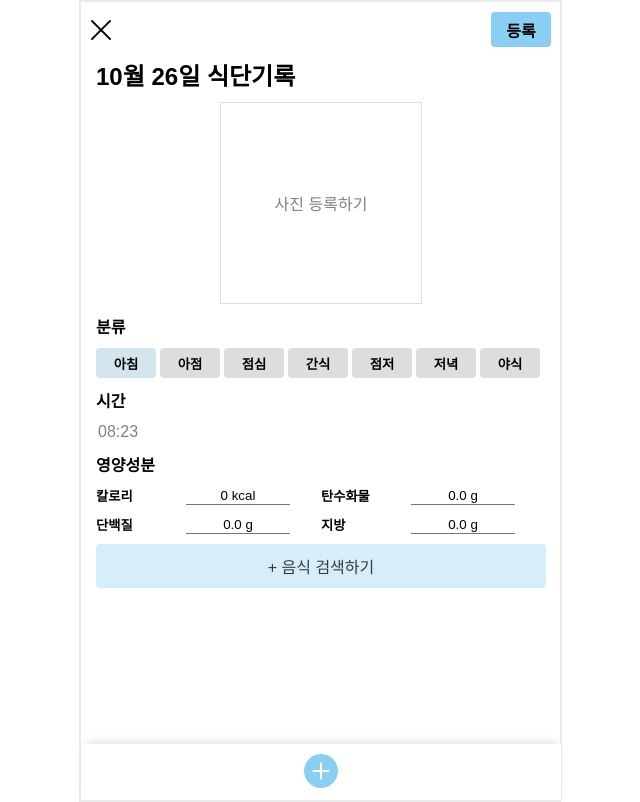
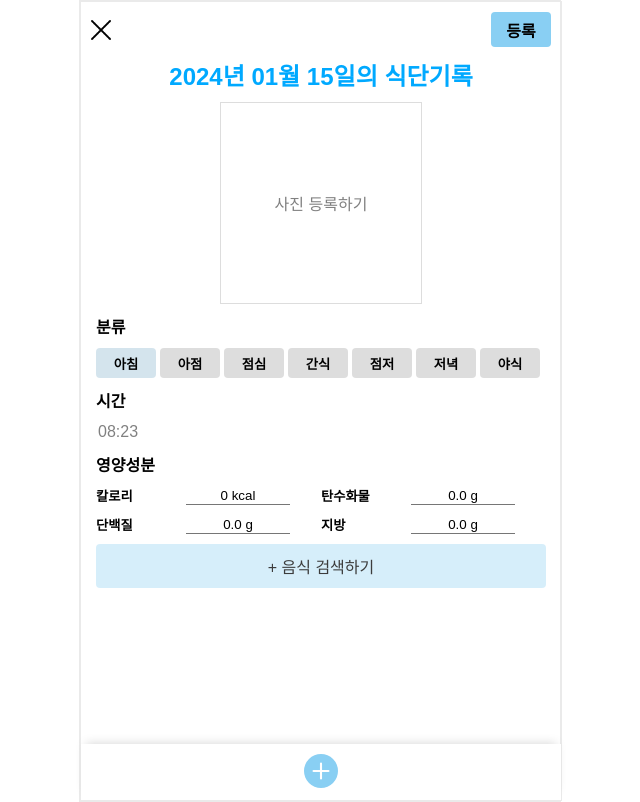
Before and after one commit to elice-cookcook/eatnfit, a React (Vite) app in the folder client/: page /foodrecord in a window 1280 px wide. Shown: the whole page, without its empty margins (320-960 px from the left). Built offline with nearby package versions, Linux system fonts and the light colour scheme; a web font is replaced by a local one.

Commit message:
Feat: change activeDay in food record page

```diff
--- a/client/src/components/MainFoodItems/MainFoodItems.tsx
+++ b/client/src/components/MainFoodItems/MainFoodItems.tsx
@@ -36,8 +36,8 @@ export default function MainFoodItems({ items, totalKcal }: MainFoodItemsType) {
 
   const handleDeleteMeal = (idx: number) => {
     const mealToDeleteId = items[idx]._id;
+    setMealId(mealToDeleteId);
     if (confirm("식단 기록을 삭제하시겠습니까?")) {
-      setMealId(mealToDeleteId);
       deleteMeal.mutate();
     }
   };
--- a/client/src/pages/FoodRecordPage/FoodRecordPage.tsx
+++ b/client/src/pages/FoodRecordPage/FoodRecordPage.tsx
@@ -1,6 +1,7 @@
 import {
   Wrap,
   RecordHeader,
+  HeaderTitle,
   Main,
   Category,
   Time,
@@ -24,6 +25,7 @@ import { FoodRecord } from "../../types";
 import { ROUTE } from "../../routes/Route";
 import { usePostMeal } from "../../hooks/postMeal";
 import { message } from "antd";
+import moment from "moment";
 
 export default function FoodRecordPage() {
   const meal = ["아침", "아점", "점심", "간식", "점저", "저녁", "야식"];
@@ -92,7 +94,10 @@ export default function FoodRecordPage() {
         <SubmitBtn onSubmit={handleAddFood} />
       </RecordHeader>
       <Main>
-        <h2>10월 26일 식단기록</h2>
+        <HeaderTitle>
+          {moment(activeDay.toString()).format("YYYY년 MM월 DD일")}의 식단기록
+        </HeaderTitle>
+
         <FoodRecordImage
           imageRef={imageRef}
           imageUrl={imageUrl}
--- a/client/src/pages/FoodRecordPage/styles.ts
+++ b/client/src/pages/FoodRecordPage/styles.ts
@@ -15,6 +15,12 @@ const RecordHeader = styled.div`
   align-items: center;
 `;
 
+const HeaderTitle = styled.h2`
+  text-align: center;
+  margin: 10px 0 20px 0;
+  color: #00a9ff;
+`;
+
 const Main = styled.div`
   padding: 0 15px;
   h2 {
@@ -24,7 +30,6 @@ const Main = styled.div`
     margin: 10px 0;
   }
 `;
-
 
 const Category = styled.div``;
 
@@ -47,6 +52,7 @@ const ShowAddeditems = styled.div`
 export {
   Wrap,
   RecordHeader,
+  HeaderTitle,
   Main,
   Category,
   Time,
```
